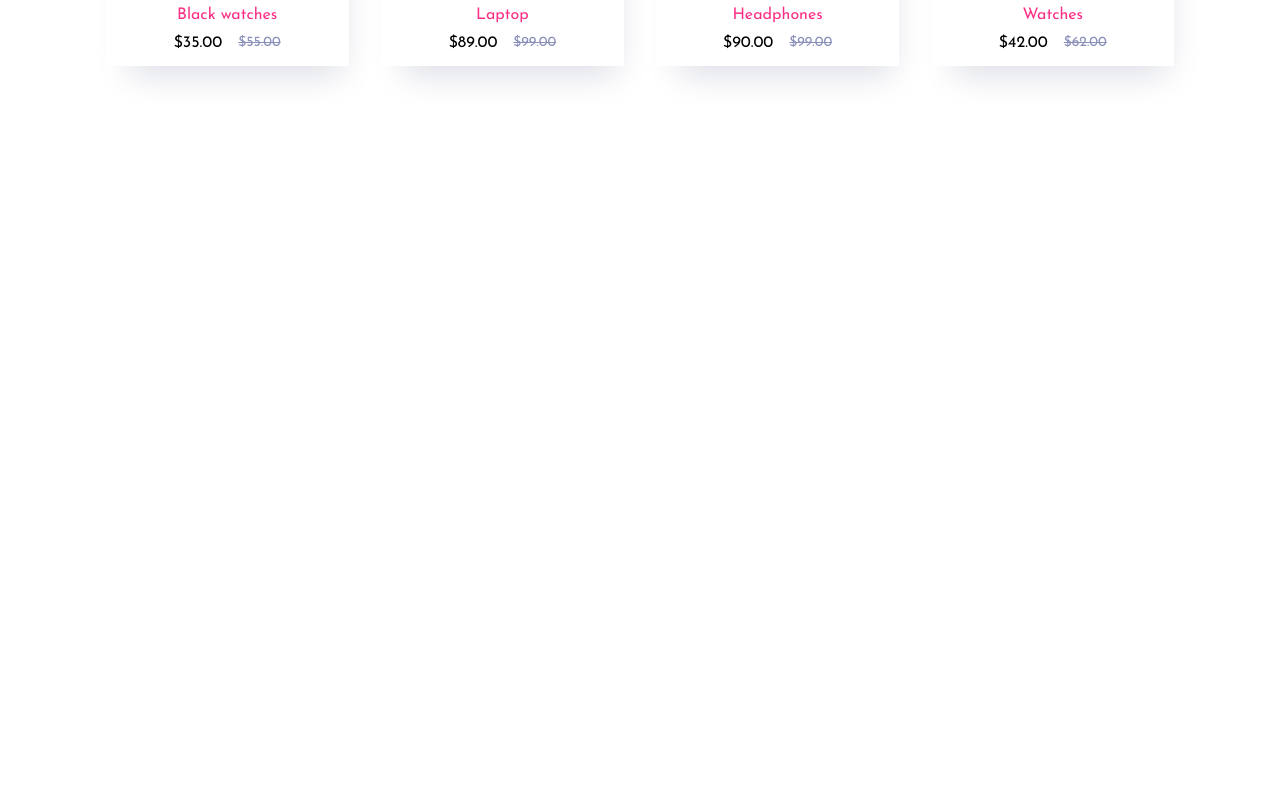
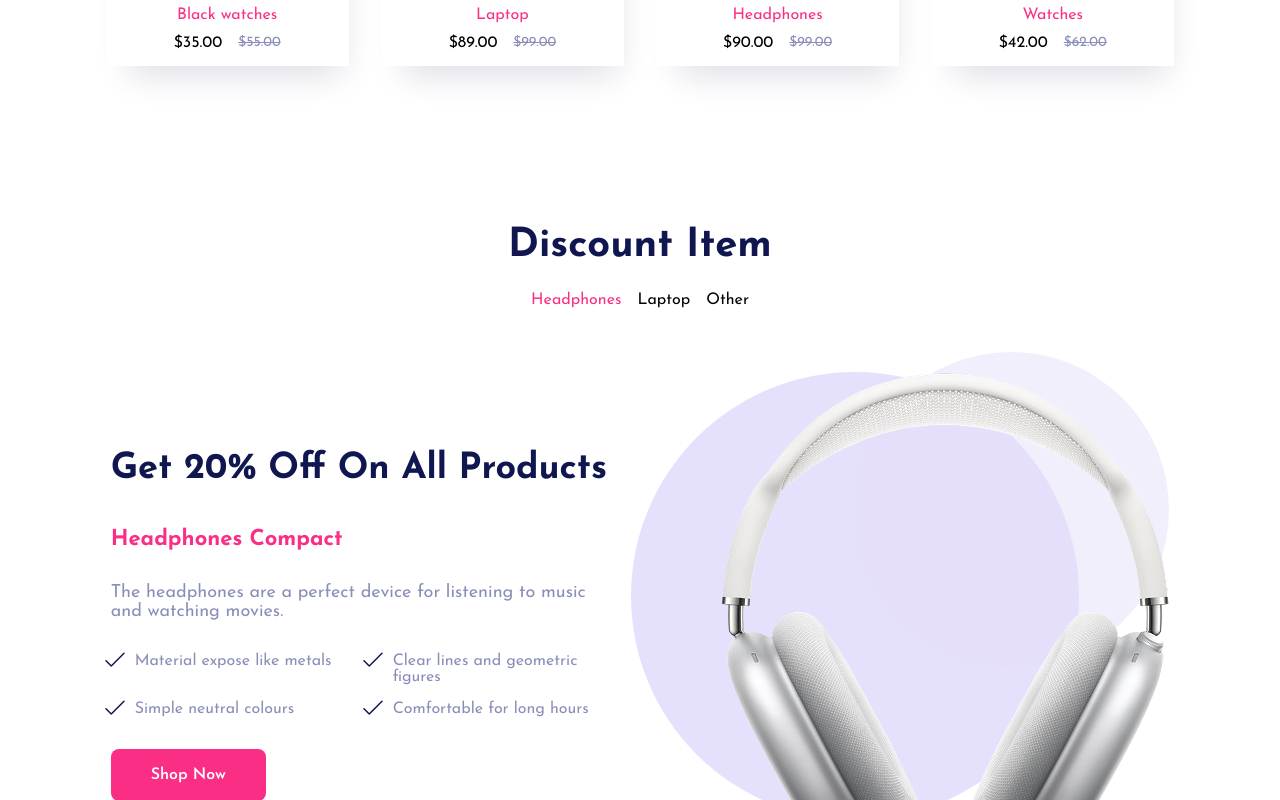
Before and after one commit to AgusGrid/Hekto, an Angular app: page / in a window 1280 px wide. Shown: the part 3359-4159 px from the top of the page. Before the commit the page ends 3575 px from the top, so only its background shows below. Built offline with nearby package versions, Linux system fonts and the light colour scheme.

Commit message:
feat: add Discount component to Home and update imports
- Integrate Discount component into HomeComponent template for improved product offerings.
- Update HomeComponent imports to include Discount.

```diff
--- a/src/app/pages/home/home.component.html
+++ b/src/app/pages/home/home.component.html
@@ -39,3 +39,4 @@
 <app-latest-products />
 <app-unique />
 <app-trending-product />
+<app-discount />
--- a/src/app/pages/home/home.component.ts
+++ b/src/app/pages/home/home.component.ts
@@ -6,10 +6,10 @@
 import { LatestProducts } from './latest-products/latest-products';
 import { Unique } from './unique/unique';
 import { TrendingProduct } from './trending-product/trending-product';
-
+import { Discount } from './discount/discount';
 @Component({
   selector: 'app-home',
-  imports: [CommonModule, FeaturedProducts, LatestProducts, Unique, TrendingProduct],
+  imports: [CommonModule, FeaturedProducts, LatestProducts, Unique, TrendingProduct, Discount],
   standalone: true,
   templateUrl: './home.component.html',
   styleUrl: './home.component.scss',
```
